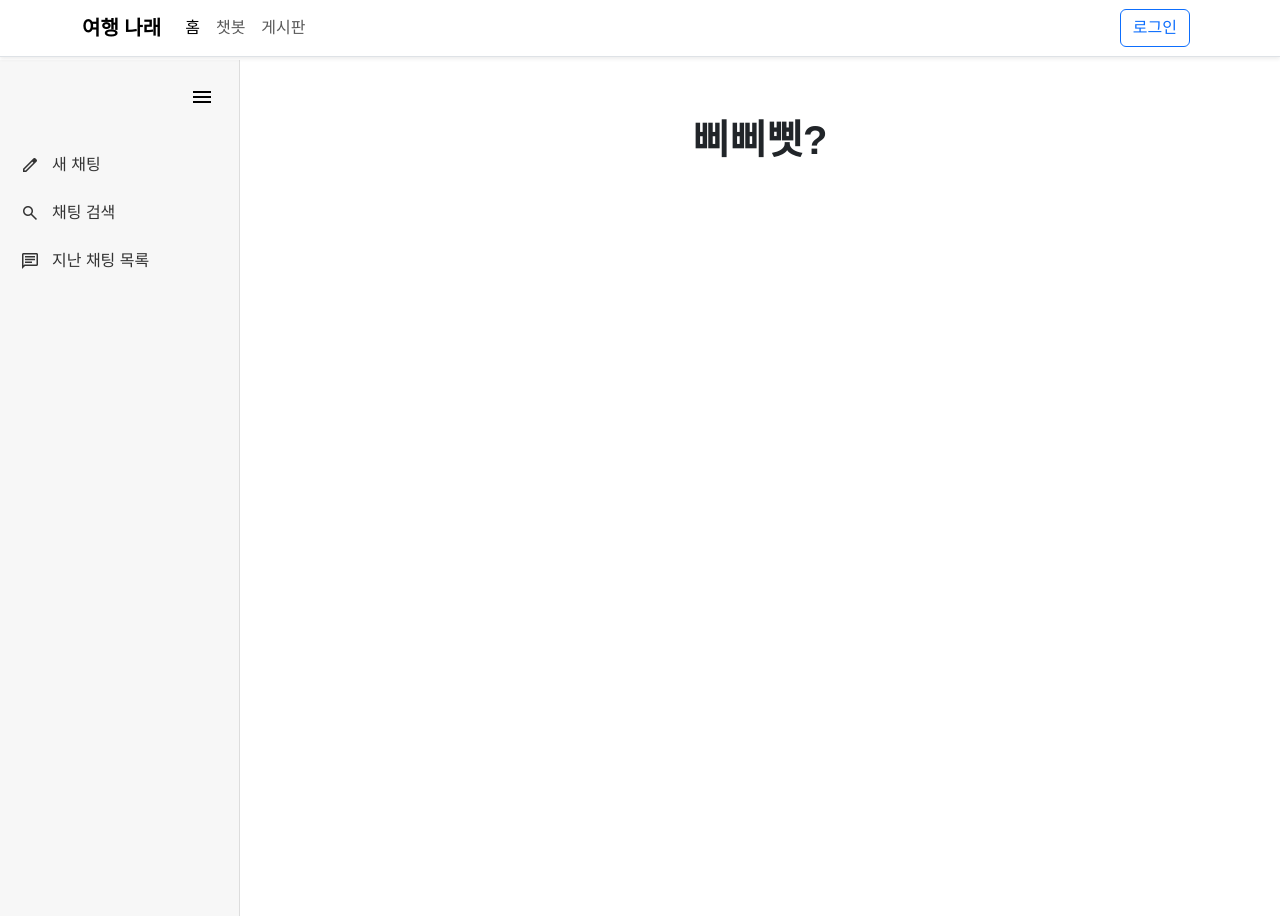
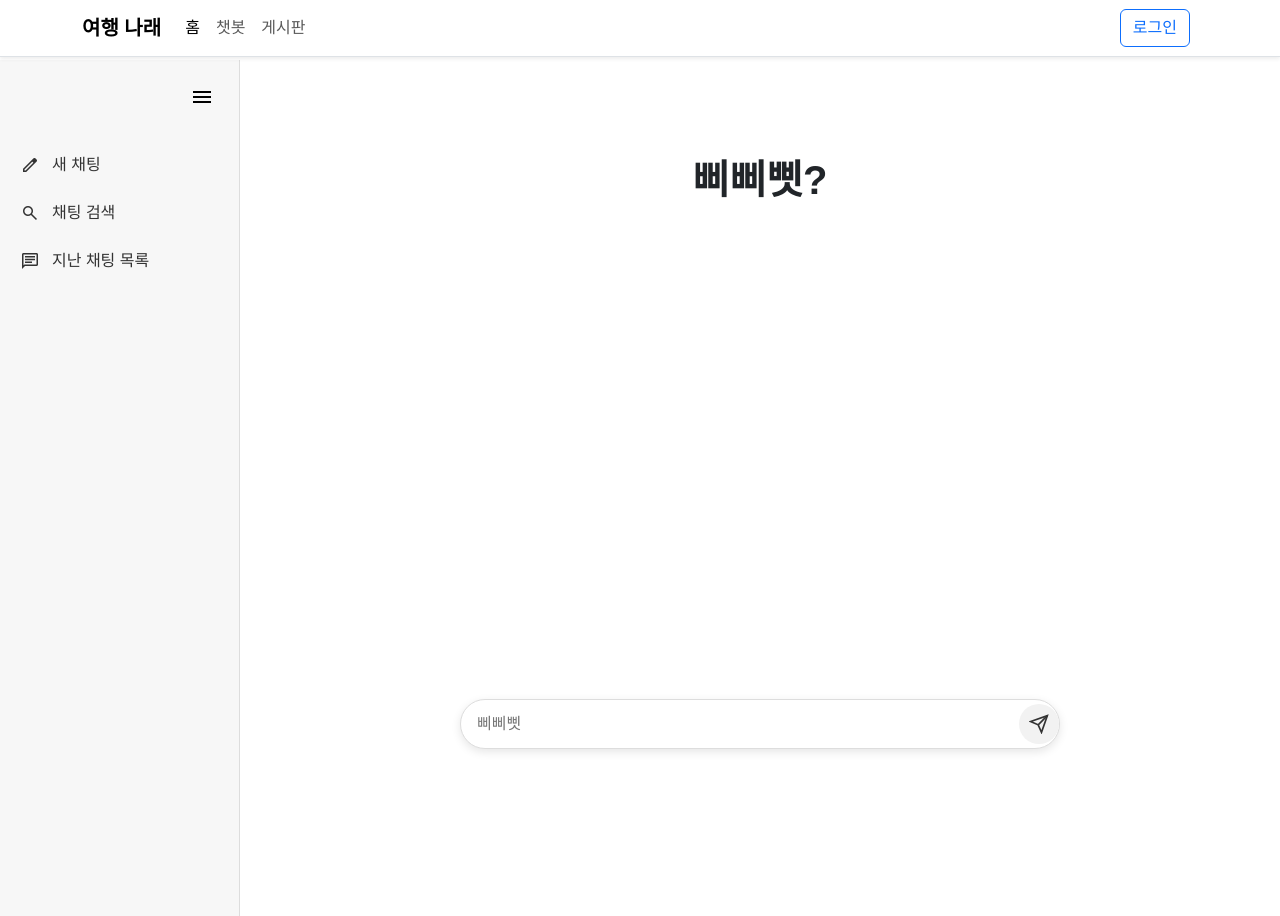
Before and after one commit to WooZhoon/TravelNarae, a Django app: page /chatbot/ in a window 1280 px wide. Run offline with Django 5.2, Linux system fonts and the light colour scheme.

Commit message:
refactor: [우지훈] 채팅 창 조정중

```diff
--- a/chatbot_web/main/static/main/chatbot.css
+++ b/chatbot_web/main/static/main/chatbot.css
@@ -79,7 +79,7 @@ body > main {
 /* 전체 채팅 영역 */
 .chat-wrapper {
   margin-left: 240px;   /* 사이드바 폭만큼 오른쪽으로 */
-  height: calc(100vh - 60px);
+  height: calc(100vh - 180px);
   display: flex;
   box-sizing: border-box;
   transition: margin-left 0.3s ease;
@@ -93,13 +93,14 @@ body > main {
 .chat-main {
   flex: 1;
   background-color: #fff;
-  overflow-y: auto;
+  overflow-y: hidden;
   position: relative;
   display: flex;
   flex-direction: column;
   align-items: center;      /* 가로 중앙 */
   justify-content: space-between;  /* 세로 중앙 */
-  min-height: calc(100vh - 60px);
+  height: calc(80vh - 60px);
+  padding: 40px;
 }
 
 #chatBox {
--- a/chatbot_web/main/static/main/js/chatbot.js
+++ b/chatbot_web/main/static/main/js/chatbot.js
@@ -2,11 +2,15 @@ document.addEventListener('DOMContentLoaded', function() {
     const sidebarToggle = document.getElementById('sidebarToggle');
     const chatSidebar = document.querySelector('.chat-sidebar');
     const chatWrapper = document.querySelector('.chat-wrapper');
+    const chatBox = document.getElementById('chatBox'); // chatBox 요소 가져오기
 
     sidebarToggle.addEventListener('click', () => {
         chatSidebar.classList.toggle('collapsed');
         chatWrapper.classList.toggle('sidebar-collapsed');
     });
+
+    // 초기 로드 시 스크롤을 맨 아래로
+    chatBox.scrollTop = chatBox.scrollHeight;
 });
 
 console.log('chatbot.js loaded successfully!');
@@ -48,7 +52,9 @@ function appendMessage(sender, message) {
   messageElement.classList.add('message', `${sender}-message`);
   messageElement.textContent = message;
   chatBox.appendChild(messageElement);
-  chatBox.scrollTop = chatBox.scrollHeight; // 스크롤을 맨 아래로
+
+  // chatBox 스크롤을 맨 아래로
+  chatBox.scrollTop = chatBox.scrollHeight;
 }
 
 // CSRF 토큰을 가져오는 함수 (Django 문서에서 권장하는 방식)
```
